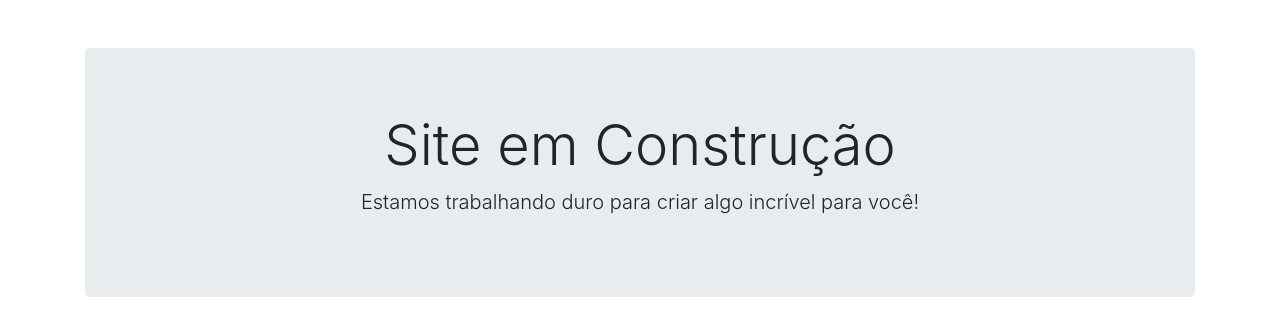
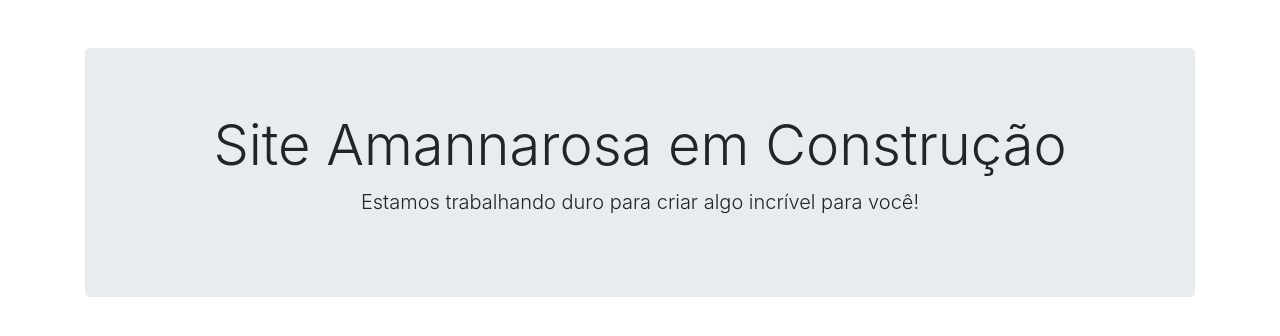
Before and after one commit to jcanella/Amannarosa, a plain HTML site: page index.html in a window 1280 px wide. Drawn offline with nearby package versions, Linux system fonts and the light colour scheme.

Commit message:
Building WebPage

```diff
--- a/index.html
+++ b/index.html
@@ -1,5 +1,6 @@
 <!DOCTYPE html>
 <html lang="pt-br">
+
 <head>
 	<meta charset="UTF-8">
 	<meta name="viewport" content="width=device-width, initial-scale=1.0">
@@ -7,10 +8,11 @@
 	<!-- Incluindo os arquivos CSS do Bootstrap -->
 	<link rel="stylesheet" href="https://maxcdn.bootstrapcdn.com/bootstrap/4.5.2/css/bootstrap.min.css">
 </head>
+
 <body>
 	<div class="container mt-5">
 		<div class="jumbotron text-center">
-            <h1 class="display-4">Site em Construção</h1>
+			<h1 class="display-4">Site Amannarosa em Construção</h1>
 			<p class="lead">Estamos trabalhando duro para criar algo incrível para você!</p>
 		</div>
 	</div>
@@ -20,4 +22,5 @@
 	<script src="https://cdnjs.cloudflare.com/ajax/libs/popper.js/1.16.0/umd/popper.min.js"></script>
 	<script src="https://maxcdn.bootstrapcdn.com/bootstrap/4.5.2/js/bootstrap.min.js"></script>
 </body>
+
 </html>
```
Lines whose indentation alone changed are shown as unchanged.
